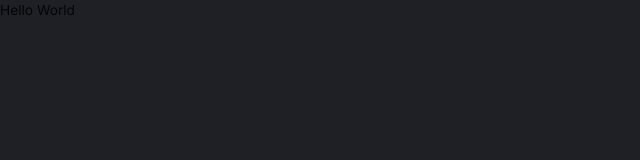
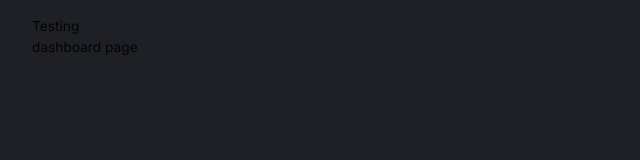
Before and after one commit to paxton44/MERN-Finance-Dashboard, a React (Vite) app in the folder client/: page / in a window 1280 px wide. Shown: the top 160 px of the page, without its empty margins (0-640 px from the left). Built offline with nearby package versions, Linux system fonts and the light colour scheme.

Commit message:
fixed navbar import

```diff
--- a/client/src/App.tsx
+++ b/client/src/App.tsx
@@ -2,15 +2,26 @@ import { ThemeProvider, createTheme } from "@mui/material/styles";
 import { useMemo } from "react";
 import { themeSettings } from "./theme";
 import { CssBaseline } from "@mui/material";
+import { BrowserRouter, Route, Routes } from "react-router-dom";
+import { Box } from "@mui/material";
+import Navbar from "@/scenes/navbar";
 
 function App() {
  const theme = useMemo(() => createTheme(themeSettings), []);
   return (
   <div className="app">
-    <ThemeProvider theme={theme}>
-      <CssBaseline />
-      Hello World
-    </ThemeProvider>
+    <BrowserRouter>
+      <ThemeProvider theme={theme}>
+        <CssBaseline />
+          <Box width="100%" height="100%" padding="1rem 2rem 4rem 2rem">
+            <Navbar />
+            <Routes>
+              <Route path="/" element={<div>dashboard page</div>} />
+              <Route path="/predictions" element={<div>prediction page</div>} />
+            </Routes>
+          </Box>
+      </ThemeProvider>
+    </BrowserRouter>
   </div>
   );
 }
--- /dev/null
+++ b/client/src/scenes/navbar/index.tsx
@@ -0,0 +1,21 @@
+import { useState } from "react";
+import { Link } from"react-router-dom";
+import { Box, Typography, useTheme } from "@mui/material";
+
+
+
+type Props = {};
+
+const Navbar = (props: Props) => {
+    const { palette } = useTheme();
+  return (
+    <Box
+        display="flex"
+        justifyContent="space-between"
+        alignItems="center">
+          <Typography>Testing</Typography>
+    </Box>
+  )
+}
+
+export default Navbar
```
